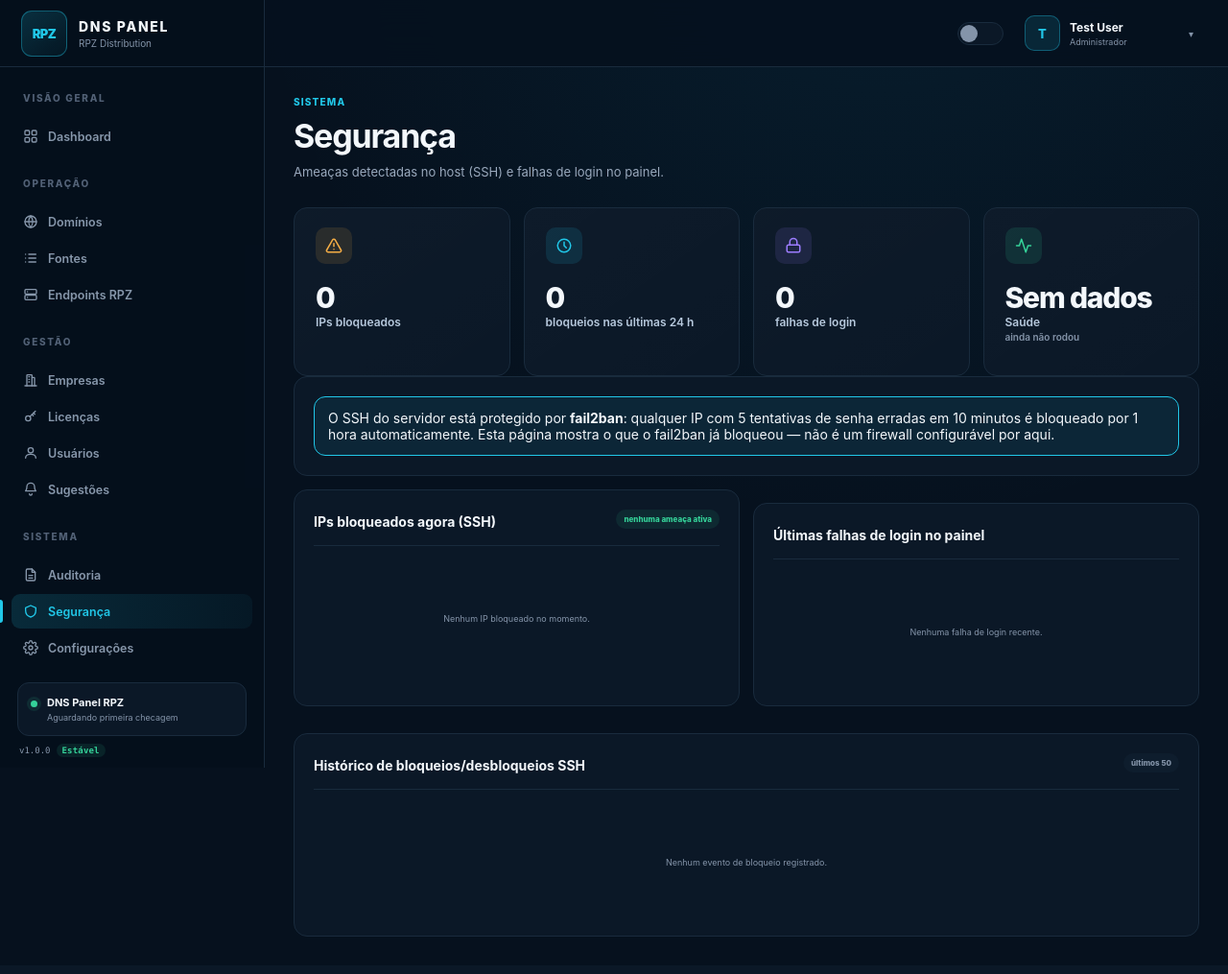
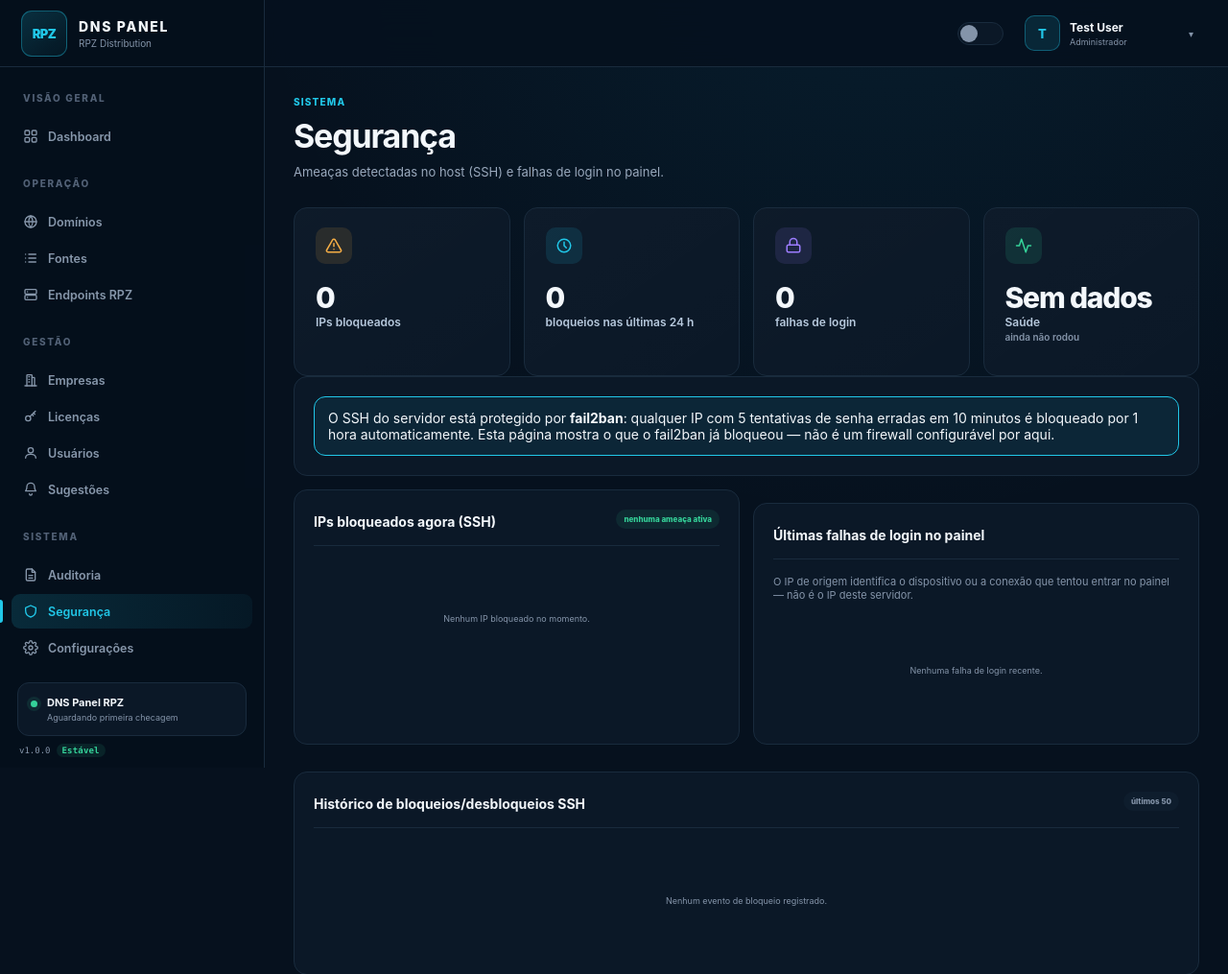
Before and after one commit to TrevizamNetwork001/dns-panel-rpz, a Laravel app: page /seguranca in a window 1280 px wide. Shown: the top 1015 px of the page at 96% size. Before the commit the page ends 976 px from the top, so only its background shows below. Run offline with Laravel 12, Linux system fonts and the light colour scheme; a user stored in the database is signed in; data comes from the database, SQL or seed files in the repository; data that the repository does not hold is empty.

Commit message:
style: esclarece ip de origem no login

```diff
--- a/resources/views/seguranca/index.blade.php
+++ b/resources/views/seguranca/index.blade.php
@@ -122,13 +122,14 @@
 
         <div class="panel">
             <div class="panel-header"><h2>Últimas falhas de login no painel</h2></div>
+            <p style="color:var(--text-muted);font-size:11px;margin:0 0 12px">O IP de origem identifica o dispositivo ou a conexão que tentou entrar no painel — não é o IP deste servidor.</p>
             @if ($ultimasFalhasLogin->isEmpty())
                 <div class="empty-state"><span>Nenhuma falha de login recente.</span></div>
             @else
                 <div class="table-responsive">
                     <table class="data-table">
                         <thead>
-                            <tr><th>Data</th><th>IP</th><th>Detalhe</th></tr>
+                            <tr><th>Data</th><th>IP de origem</th><th>Detalhe</th></tr>
                         </thead>
                         <tbody>
                             @foreach ($ultimasFalhasLogin as $log)
```
Also changed, not shown: tests/Feature/AdminSystemModulesPresentationTest.php (+2 -0 lines).
